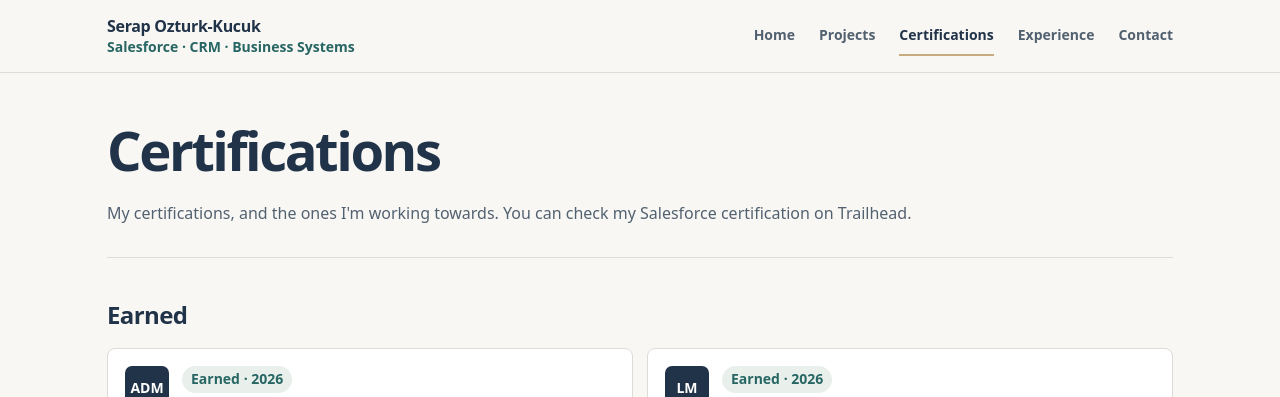
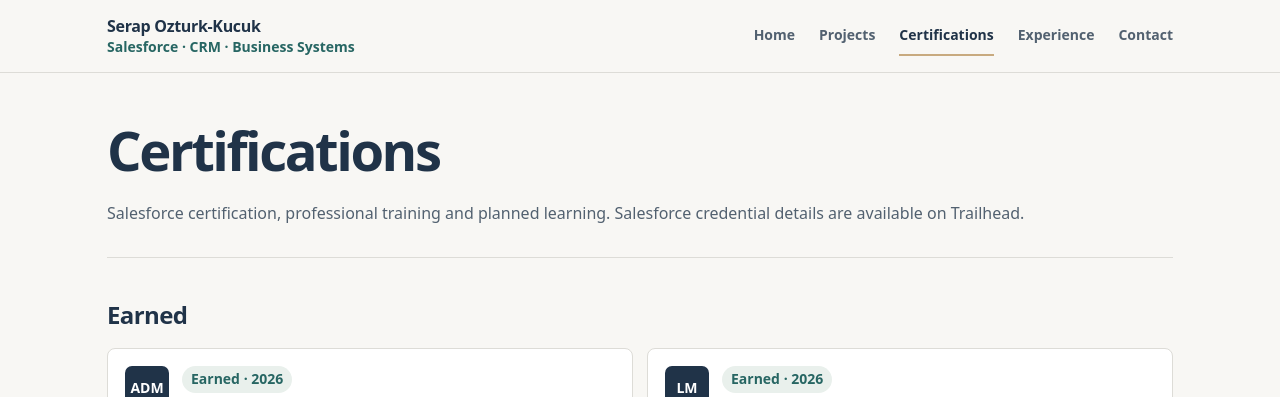
Before and after one commit to serapozturkkucuk/serapozturkkucuk.github.io, a Jekyll site: the page built from certifications/index.html, in a window 1280 px wide and 1202 px high. Shown: the top 397 px of the window. Built offline with Jekyll 4.4.1, drawn with Linux system fonts in a browser that asks for light colours.

Commit message:
Tighten recruiter-facing copy with natural, specific, neutral phrasing

```diff
--- a/certifications/index.html
+++ b/certifications/index.html
@@ -4,7 +4,7 @@ title: Certifications
 ---
 <header class="page-head">
   <h1>Certifications</h1>
-  <p class="lede">My certifications, and the ones I'm working towards. You can check my Salesforce certification on Trailhead.</p>
+  <p class="lede">Salesforce certification, professional training and planned learning. Salesforce credential details are available on Trailhead.</p>
 </header>
 
 {% assign earned = site.data.certifications | where: "status", "earned" %}
```
